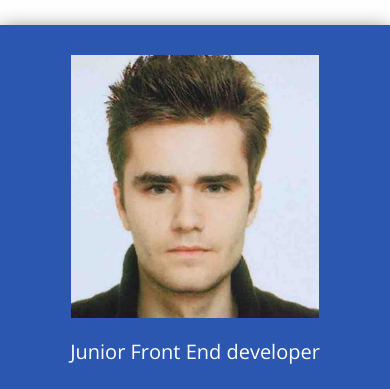
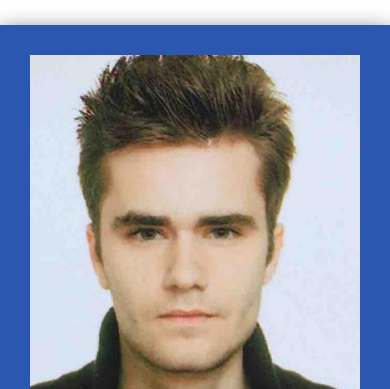
Before and after one commit to AlexBibig/rsschool-cv, a plain HTML site: page index.html in a window 390 px wide. Shown: the top 389 px of the page. Drawn offline with nearby package versions, Linux system fonts and the light colour scheme.

Commit message:
fix: solve problem with uncorrect sizes of avatar

```diff
--- a/css/media/media.less
+++ b/css/media/media.less
@@ -20,8 +20,8 @@
 @media (max-width: 751px) {
   .header {
     .avatar img {
-      height: auto;
-      width: 75%;
+      height: 100%;
+      width: 100%;
     }
   }
   main {
@@ -47,10 +47,6 @@
 @media (max-width: 551px) {
   .header {
     display: block;
-    .avatar {
-      display: flex;
-      justify-content: center;
-    }
     .info {
       text-align: center;
       margin-top: 20px;
```
Also changed, not shown: css/media/media.css.
